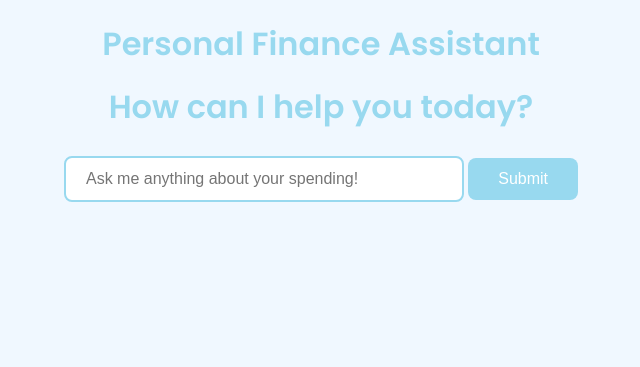
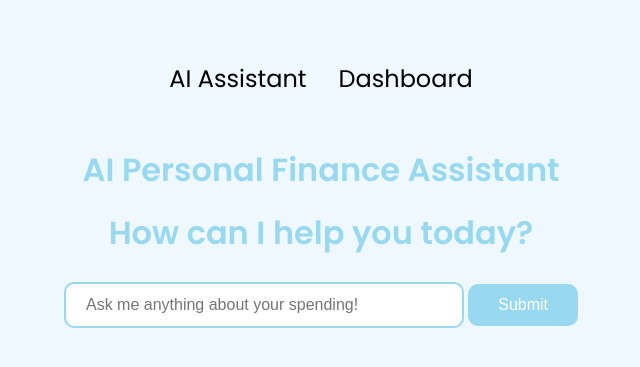
Before and after one commit to SasmitJoshi/Spending-Tracker, a Flask app: page / in a window 1280 px wide. Shown: the top 367 px of the page, without its empty margins (319-959 px from the left). Run offline with Flask 3, Linux system fonts and the light colour scheme; parts of the project's set-up code (start-up, migrations or seed data) failed here and were passed over.

Commit message:
Added section for dashboards and removed currently plotting

```diff
--- a/app.py
+++ b/app.py
@@ -1,5 +1,5 @@
 from flask import Flask, render_template, request
-from tracker import summarise_outflow_transactions, get_monthly_category_totals
+from tracker import get_daily_category_totals, get_yearly_category_totals, summarise_outflow_transactions, get_monthly_category_totals, get_total_transactions, plot
 import markdown
 
 app = Flask(__name__)
@@ -15,9 +15,18 @@ def home():
 
     return render_template('index.html', ai_output=ai_output)
 
-# @app.route('/visualisations', methods=['GET', 'POST'])
-# def graphs():
-#     return
+@app.route('/dashboard')
+def dashboard():
+    monthly = get_monthly_category_totals()
+    daily = get_daily_category_totals()
+    yearly = get_yearly_category_totals()
+    return render_template(
+        "dashboard.html",
+        monthly=monthly,
+        daily=daily,
+        yearly=yearly
+    )
+
 
 if __name__ == '__main__':
     app.run(debug=True)
--- a/static/style.css
+++ b/static/style.css
@@ -7,7 +7,7 @@
 
 body {
     font-family: 'Poppins', sans-serif;
-    padding: 20px;
+    padding: 10px;
     display: flex;
     justify-content: center;
     align-items: center;
@@ -27,7 +27,7 @@ h1 {
     margin: 10px 0;
     box-sizing: border-box;
     border: 2px solid #98d9ef;
-    border-radius: 8px;
+    border-radius: 10px;
     font-size: 1rem;
     outline: none;
     transition: border-color 0.3s, box-shadow 0.3s;
@@ -43,7 +43,7 @@ h1 {
     color: white;
     padding: 12px 30px;
     border: none;
-    border-radius: 8px;
+    border-radius: 10px;
     font-size: 1rem;
     cursor: pointer;
     transition: background-color 0.3s, transform 0.2s;
@@ -78,3 +78,33 @@ h1 {
 .output-box li {
     margin-bottom: 8px;
 }
+
+/* NAV */
+nav, .nav-links {
+    display: flex;
+}
+
+nav {
+    justify-content: space-around;
+    align-items: center;
+    height: 17vh;
+}
+
+.nav-links {
+    gap: 2rem;
+    list-style: none;
+    font-size: 1.5rem;
+}
+
+a {
+    color: black;
+    text-decoration: none;
+    text-decoration-color: white;
+}
+
+a:hover {
+    color:  rgb(152, 217, 239);
+    text-decoration: underline;
+    text-underline-offset: 1rem;
+    text-decoration-color:  rgb(152, 217, 239);
+}
--- a/templates/index.html
+++ b/templates/index.html
@@ -7,7 +7,15 @@
     <link rel="stylesheet" href="{{ url_for('static', filename='style.css') }}">
 </head>
 <body>
-    <h1>Personal Finance Assistant</h1>
+    <nav id="desktop-nav">
+        <div>
+            <ul class="nav-links">
+                <li><a href="/">AI Assistant</a></li>
+                <li><a href="/dashboard">Dashboard</a></li>
+            </ul>
+        </div>
+    </nav>
+    <h1>AI Personal Finance Assistant</h1>
     <h1>How can I help you today?</h1>
     <form method="POST">
         <input class="input" type="text" name="user_input" placeholder="Ask me anything about your spending!" required>
--- a/tracker.py
+++ b/tracker.py
@@ -287,27 +287,40 @@ def get_monthly_category_totals():
 
     return monthly_category_totals
 
-# Plot the monthly inflows and outflows and net spending
-def plot(total_transactions):
-    months = sorted(total_transactions.keys(), key=lambda m: (int(m.split("-")[1]), int(m.split("-")[0])))
+def get_yearly_category_totals():
+    transactions = get_all_transactions()
+    transactions = clean_transactions(transactions)
 
-    inflows = [total_transactions[m].get("inflows", 0) for m in months]
-    outflows = [abs(total_transactions[m].get("outflows", 0)) for m in months]
-    net_savings = [i - o for i, o in zip(inflows, outflows)]
+    yearly_category_totals = {}
+    for transaction in transactions:
+        attributes = transaction["attributes"]
+        amount = round(float(attributes["amount"]["value"]), 2)
 
-    plt.figure(figsize=(12, 6))
-    plt.plot(months, inflows, marker='o', label="Inflows")
-    plt.plot(months, outflows, marker='o', label="Outflows")
-    plt.plot(months, net_savings, marker='o', linestyle='--', label="Net Savings")
+        if amount >= 0:
+            continue
 
-    plt.title("Monthly Cash Flow Overview")
-    plt.xlabel("Month")
-    plt.ylabel("Amount ($AUD)")
-    plt.xticks(rotation=45)
-    plt.grid(True)
-    plt.legend()
-    plt.tight_layout()
-    plt.show()
+        year = attributes["createdAt"].split("-")[0]
+        category = transaction.get("relationships", {}).get("category", {}).get("data")
+        merchant_name = attributes.get("description")
+
+        if category:
+            category_id = category.get("id")
+        else:
+            if merchant_name in category_cache:
+                category_id = category_cache[merchant_name]
+            else:
+                category_id = determine_category(merchant_name)
+                category_cache[merchant_name] = category_id
+                save_category_cache()
+                time.sleep(3)
+
+        if year not in yearly_category_totals:
+            yearly_category_totals[year] = {}
+
+        yearly_category_totals[year][category_id] = yearly_category_totals[year].get(category_id, 0) + amount
+        yearly_category_totals[year][category_id] = round(yearly_category_totals[year][category_id], 2)
+
+    return yearly_category_totals
 
 # Summarise the outflow transactions given the monthly data using Gemini
 def summarise_outflow_transactions(monthly_data, question):
```
Also changed, not shown: templates/dashboard.html (added, +21 -0 lines), README.md, static/plots/plot.png (added).
